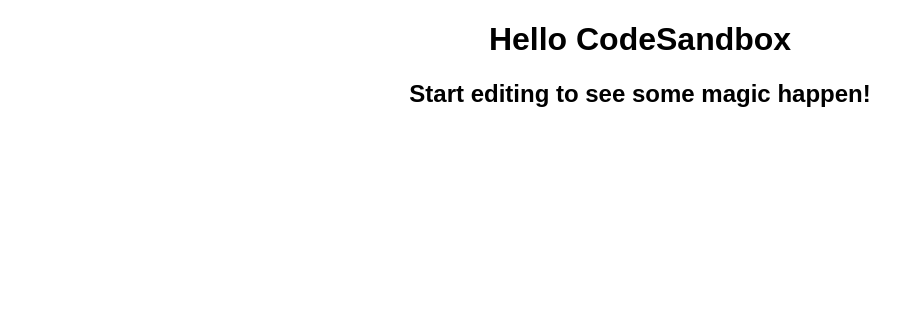
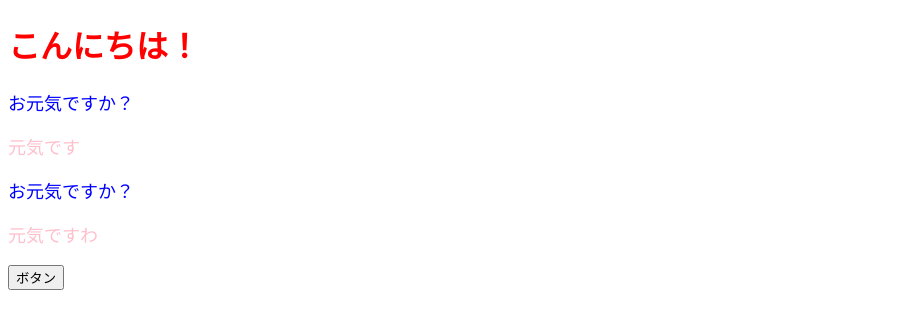
Before and after one commit to tofuchic/react-sample, a React (Create React App) app: page / in a window 1280 px wide. Shown: the top 328 px of the page, without its empty margins (0-924 px from the left). Built offline with nearby package versions, Linux system fonts and the light colour scheme.

Commit message:
リポジトリ名を変更

```diff
--- a/src/App.js
+++ b/src/App.js
@@ -1,10 +1,30 @@
-import "./styles.css";
+import React from "react";
+import ColorfulMessage from "./components/ColorfulMessage";
 
-export default function App() {
+const App = () => {
+  const onClickButton = () => {
+    alert();
+  };
+  const contentStyle = {
+    color: "blue",
+    fontSize: "18px"
+  };
+  const contentLadyStyle = {
+    color: "pink",
+    fontSize: "18px"
+  };
   return (
-    <div className="App">
-      <h1>Hello CodeSandbox</h1>
-      <h2>Start editing to see some magic happen!</h2>
-    </div>
+    <>
+      <h1 style={{ color: "red" }}>こんにちは！</h1>
+      <p style={contentStyle}>お元気ですか？</p>
+      <p style={contentLadyStyle}>元気です</p>
+      <ColorfulMessage color="blue" message="お元気ですか？"></ColorfulMessage>
+      <ColorfulMessage color="pink" message="元気です">
+        わ
+      </ColorfulMessage>
+      <button onClick={onClickButton}>ボタン</button>
+    </>
   );
-}
+};
+
+export default App;
--- /dev/null
+++ b/src/components/ColorfulMessage.jsx
@@ -0,0 +1,16 @@
+import React from "react";
+
+const ColorfulMessage = (props) => {
+  const contentStyle = {
+    color: props.color,
+    fontSize: "18px"
+  };
+  return (
+    <p style={contentStyle}>
+      {props.message}
+      {props.children}
+    </p>
+  );
+};
+
+export default ColorfulMessage;
--- a/src/index.js
+++ b/src/index.js
@@ -1,12 +1,5 @@
-import { StrictMode } from "react";
-import ReactDOM from "react-dom";
-
+import React from "react";
+import ReactDom from "react-dom";
 import App from "./App";
 
-const rootElement = document.getElementById("root");
-ReactDOM.render(
-  <StrictMode>
-    <App />
-  </StrictMode>,
-  rootElement
-);
+ReactDom.render(<App />, document.getElementById("root"));
--- a/src/styles.css
+++ /dev/null
@@ -1,4 +0,0 @@
-.App {
-  font-family: sans-serif;
-  text-align: center;
-}
```
Also changed, not shown: 1 other file (tests, documents, lock files or other folders).
